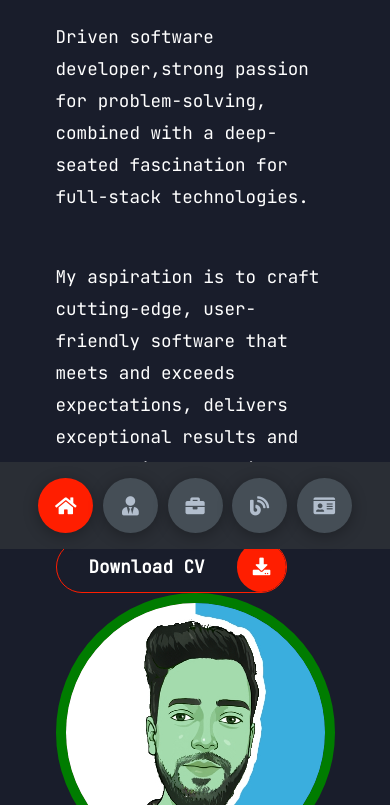
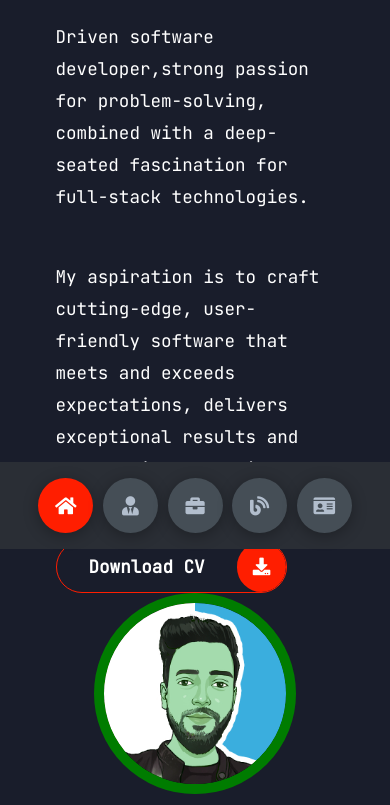
Before and after one commit to salmaneh/salmaneh.github.io, a plain HTML site: page index.html in a window 390 px wide. Shown: the part 295-1100 px from the top of the page. Drawn offline with Linux system fonts and the light colour scheme.

Commit message:
organised styles files to few

```diff
--- a/js/app.js
+++ b/js/app.js
@@ -1,3 +1,4 @@
+// Immediately Invoked Function Expression (IIFE)
 (function () {
   [...document.querySelectorAll(".control")].forEach((button) => {
     button.addEventListener("click", function () {
@@ -12,7 +13,7 @@
   });
 })();
 
-//for matrix
+//for #matrix
 const letters = "ABCDEFGHIJKLMNOPQRSTUVWXYZ";
 let interval = null;
 document.getElementById("matrix").onmouseover = (event) => {
--- a/styles/media.css
+++ b/styles/media.css
@@ -1,4 +1,3 @@
-
 .about-container .left-about p {
   padding-left: 0;
 }
@@ -7,32 +6,39 @@
   header {
     padding: 0 !important;
   }
+
   .theme-btn {
     width: 50px;
     height: 50px;
   }
+
   .header-content {
     grid-template-columns: repeat(1, 1fr);
     padding-bottom: 6rem;
   }
+
   .left-header .h-shape {
     display: none;
   }
+
   .right-header {
     grid-row: 1;
     padding-right: 0rem !important;
     width: 90%;
     margin: 0 auto;
   }
+
   .right-header .name {
     font-size: 2.5rem !important;
     text-align: center;
     padding-top: 3rem;
   }
+
   .header-content .left-header .image {
     margin: 0 auto;
     width: 90%;
   }
+
   .controls {
     top: auto;
     bottom: 0;
@@ -43,193 +49,247 @@
     width: 100%;
     background-color: var(--color-grey-5);
   }
+
   .controls .control {
     margin: 1rem 0.3rem;
   }
+
   .about-container {
     grid-template-columns: repeat(1, 1fr);
   }
+
   .about-container .right-about {
     grid-template-columns: repeat(1, 1fr);
     padding-top: 2.5rem;
   }
+
   .about-container .left-about {
     padding-right: 0;
   }
+
   .about-container .left-about p {
     padding-left: 0;
   }
+
   .timeline {
     grid-template-columns: repeat(1, 1fr);
     padding-bottom: 6rem;
   }
+
   .container {
     padding: 2rem 2.5rem !important;
   }
+
   .about-stats .progress-bars {
     grid-template-columns: repeat(1, 1fr);
   }
+
   .portfolios {
     grid-template-columns: repeat(1, 1fr);
     padding-bottom: 6rem;
     margin-top: 1rem;
   }
+
   .blogs {
     grid-template-columns: repeat(1, 1fr);
     padding-bottom: 6rem;
   }
+
   .contact-content-con {
     flex-direction: column;
   }
+
   .contact-content-con .right-contact {
     margin-left: 0;
     margin-top: 2.5rem;
   }
+
   .contact-content-con .right-contact .i-c-2 {
     flex-direction: column;
   }
+
   .contact-content-con .right-contact .i-c-2 :last-child {
     margin-left: 0;
     margin-top: 1.5rem;
   }
+
   .contact-content-con .right-contact {
     margin-bottom: 6rem;
   }
+
   .contact-item {
     flex-direction: column;
     margin: 1rem 0;
   }
+
   .contact-item p {
     font-size: 15px;
     color: var(--color-grey-2);
   }
+
   .contact-item span {
     font-size: 15px;
   }
+
   .contact-item .icon {
     grid-template-columns: 25px 1fr;
   }
+
   .main-title h2 {
     font-size: 2rem;
   }
+
   .main-title h2 span {
     font-size: 2.3rem;
   }
+
   .main-title h2 .bg-text {
     font-size: 2.3rem;
   }
 }
+
 @media screen and (max-width: 1432px) {
   .container {
     padding: 7rem 11rem;
   }
+
   .contact-content-con {
     flex-direction: column;
   }
+
   .contact-content-con .right-contact {
     margin-left: 0;
     margin-top: 2.5rem;
   }
+
   .contact-content-con .right-contact .i-c-2 {
     flex-direction: column;
   }
+
   .contact-content-con .right-contact .i-c-2 :last-child {
     margin-left: 0;
     margin-top: 1.5rem;
   }
+
   .contact-content-con .right-contact {
     margin-bottom: 6rem;
   }
+
   .main-title h2 .bg-text {
     font-size: 5.5rem;
   }
 }
+
 @media screen and (max-width: 1250px) {
   .blogs {
     grid-template-columns: repeat(2, 1fr);
     margin-top: 6rem;
   }
+
   .portfolios {
     grid-template-columns: repeat(2, 1fr);
   }
+
   .header-content .right-header {
     padding-right: 9rem;
   }
 }
+
 @media screen and (max-width: 660px) {
   .blogs {
     grid-template-columns: repeat(1, 1fr);
   }
+
   .portfolios {
     grid-template-columns: repeat(1, 1fr);
   }
 }
+
 @media screen and (max-width: 1070px) {
   .about-container {
     grid-template-columns: repeat(1, 1fr);
   }
+
   .about-container .right-about {
     padding-top: 2.5rem;
   }
+
   .main-title h2 {
     font-size: 4rem;
   }
+
   .main-title h2 span {
     font-size: 4rem;
   }
+
   .main-title h2 .bg-text {
     font-size: 4.5rem;
   }
 }
+
 @media screen and (max-width: 970px) {
   .container {
     padding: 7rem 6rem;
   }
+
   .about-container .left-about {
     padding-right: 0rem;
   }
+
   .header-content {
     grid-template-columns: repeat(1, 1fr);
     padding-bottom: 6rem;
   }
+
   .left-header .h-shape {
     display: none;
   }
+
   .left-header .image {
-    width: 90% !important;
+    /* width: 90% !important; */
+    width: 65% !important;
     margin: 0 auto !important;
   }
+
   .right-header {
     grid-row: 1;
     padding-right: 0rem !important;
     width: 90%;
     margin: 0 auto;
   }
+
   .right-header .name {
     font-size: 2.5rem !important;
     text-align: center;
     padding-top: 3rem;
   }
 }
+
 @media screen and (max-width: 700px) {
   .container {
     padding: 7rem 3rem;
   }
+
   .about-stats .progress-bars {
     grid-template-columns: repeat(1, 1fr);
   }
+
   .about-container .right-about {
     grid-template-columns: repeat(1, 1fr);
   }
+
   .timeline {
     grid-template-columns: repeat(1, 1fr);
   }
+
   .main-title h2 {
     font-size: 3rem;
   }
+
   .main-title h2 span {
     font-size: 3rem;
   }
+
   .main-title h2 .bg-text {
     font-size: 4rem;
   }
```
Also changed, not shown: index.html (+4 -5 lines), styles/styles.css (indentation only).
